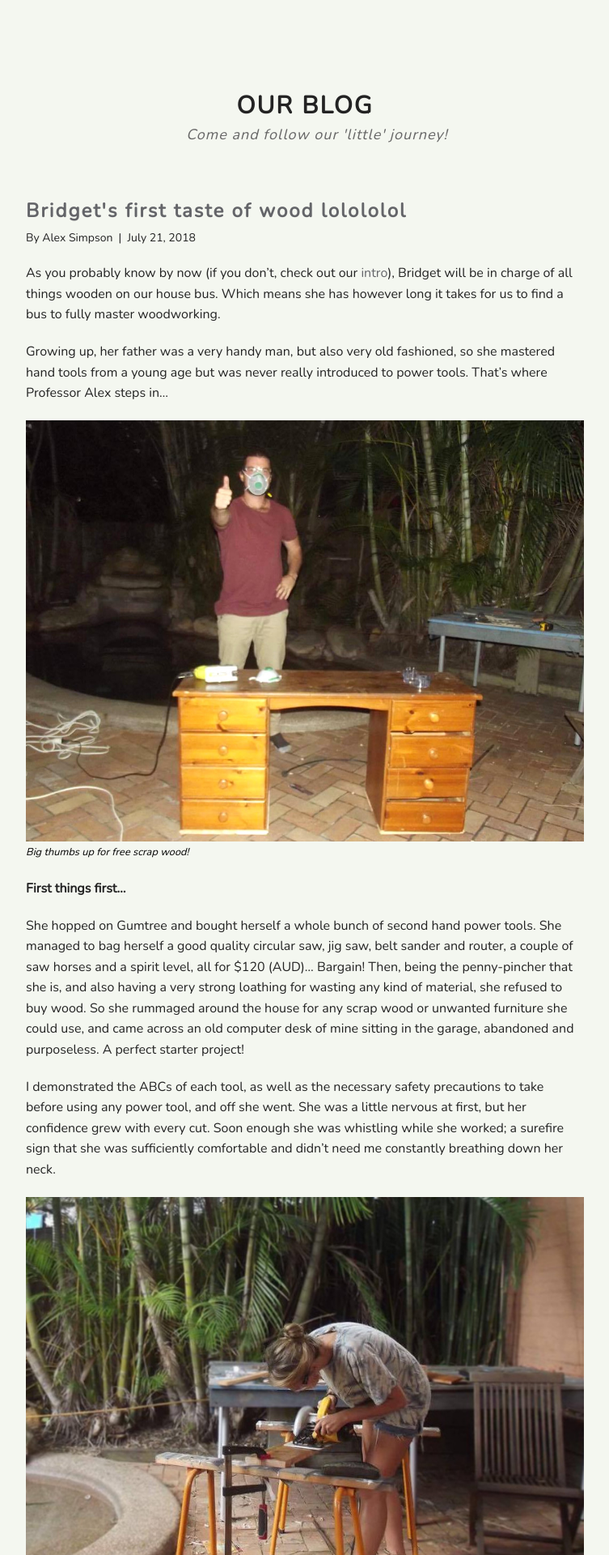
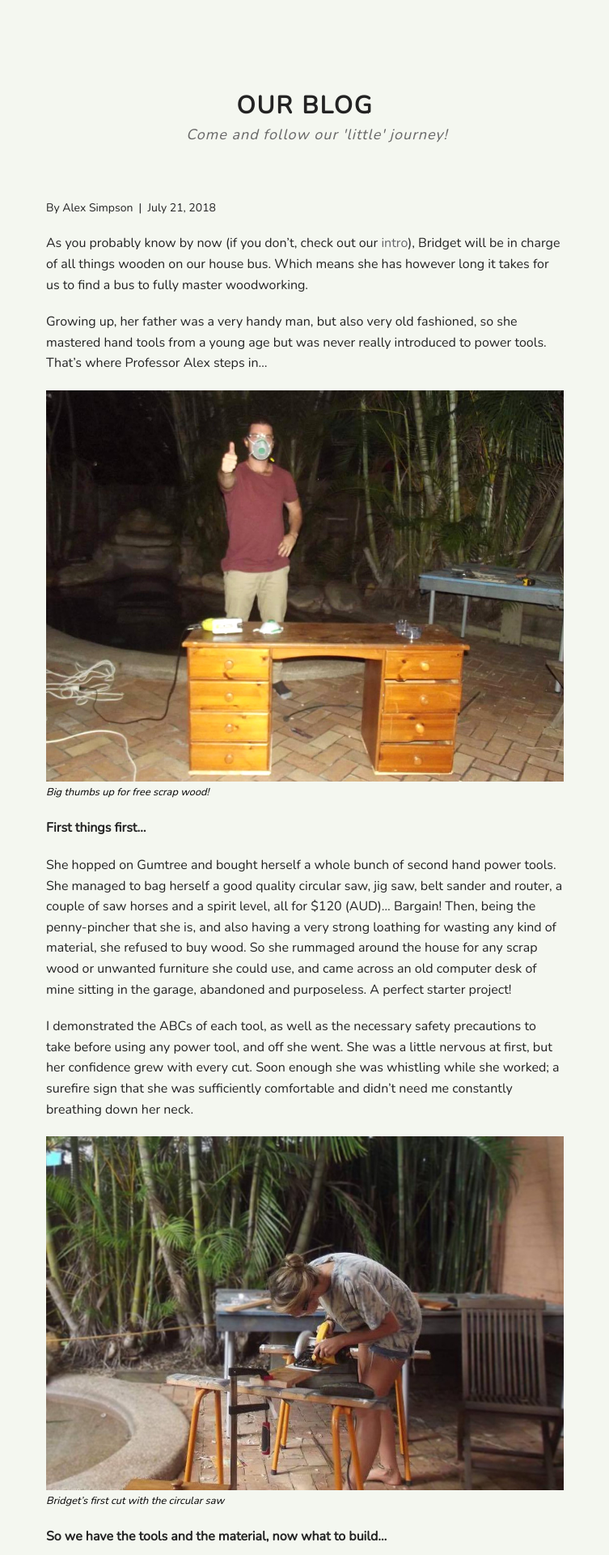
Before and after one commit to vendablefall/littlekiwibus, a Jekyll site: the page built from _posts/2017-05-21-Bridgets_1st_woodworking_project.md, in a window 1280 px wide. Shown: the part 328-2248 px from the top of the page at 81% size, without its empty margins (263-1016 px from the left). Built offline with Jekyll 4.4.1, drawn with Linux system fonts in a browser that asks for light colours; Markdown is read by kramdown in place of the engine named in the settings; comment, search, counter and statistics services are not loaded; some of the changed text lies outside the part shown.

Commit message:
first post complete

```diff
--- a/_posts/2017-05-21-Bridgets_1st_woodworking_project.md
+++ b/_posts/2017-05-21-Bridgets_1st_woodworking_project.md
@@ -1,6 +1,6 @@
 ---
 layout: post
-title:  "Bridget's first taste of wood lolololol"
+title:  ""
 date:   2018-07-21 20:37:53 +0800
 author: "Alex Simpson"
 ---
@@ -12,6 +12,7 @@
 
 <img src="{{site.url}}/images/Bridgets 1st woodworking project/alex_and_original.jpg"/>
 <a class="image-captions">Big thumbs up for free scrap wood!</a>
+<br>
 <!--more-->
 
 **First things first...**
@@ -20,47 +21,43 @@
 
 I demonstrated the ABCs of each tool, as well as the necessary safety precautions to take before using any power tool, and off she went. She was a little nervous at first, but her confidence grew with every cut. Soon enough she was whistling while she worked; a surefire sign that she was sufficiently comfortable and didn't need me constantly breathing down her neck.
 
-<div class="imageHolder1">
-	<img src="{{site.url}}/images/Bridgets 1st woodworking project/circular_saw.jpg" />
-		<div class="caption1">
-		<br>Bridget's first cut with the circular saw
-		</div>
-</div>
+
+<img src="{{site.url}}/images/Bridgets 1st woodworking project/circular_saw.jpg" />
+<a class="image-captions">Bridget's first cut with the circular saw</a>
 <br>
+
 **So we have the tools and the material, now what to build...**
 
 Bridget has been desperately needing new planter boxes for her vegetables for a couple of months now, but, naturally, has been reluctant to buy any. So she decided that would be the perfect starting project for her; nice and simple to start, and an outcome that fits a purpose.
 
-<div class="imageHolder1">
-	<img src="{{site.url}}/images/Bridgets 1st woodworking project/dismantling.jpg" />
-		<div class="caption1">
-		<br>Bridget dismantling the desk, after cutting it in half
-		</div>
-</div>
+<img src="{{site.url}}/images/Bridgets 1st woodworking project/dismantling.jpg" />
+<a class="image-captions">Bridget dismantling the desk, after cutting it in half</a>
 <br>
 
-**The making of the planter box**
+**The making of the planter box...**
 
-So she got to work dismantling the desk into its base parts. Once she had broken it down she decided she liked the inlay of the inside of the drawers, and chose to use them as the sides of her box. For the bottom, she sandwiched two pieces of MDF (from the back of the desk) together with wood glue to give it strength and rigidity. She used dowels to hold it all together, along with wood glue and nails, to make it extra secure.
+So she got to work dismantling the desk into its base parts. Once she had broken it down she decided she liked the inlay of the inside of the drawers, and chose to use them as the sides of her box. For the bottom, she sandwiched two pieces of MDF (from the back of the desk) together with wood glue to give it strength and rigidity. She used dowels to hold it all together, along with more wood glue and nails, to make it extra secure.
 
-<img src="{{site.url}}/images/Bridgets 1st woodworking project/loving_her_box.jpg"/>
-<a class="image-captions">Bridget giving her box some loving</a>
-
+<img src="{{site.url}}/images/Bridgets 1st woodworking project/mid-construction.jpg"/>
+<a class="image-captions">Forming the basic shape</a>
 <br>
 
 Now the main body of it was all fully assembled, and hopefully strong enough, she had to take into account the nature of its purpose, and give it some kind of protection against rot. The first thing she did, mainly to protect the wooden floor it would sit on rather than the just planter box itself, was use the knobs from the drawers to make four little feet on the bottom, to raise it a bit off the floor, minimising the damp and inevitable rotting underneath the box.
 
-She nearly coated it in some diluted PVA wood glue (because she didn't want to take another trip to Bunnings), just to give it a light glaze and give the wood some protection. But Google suggested (and we all know Google knows best) a more natural solution in the form of linseed oil. Linseed oil, it turns out, is a great alternative for finishing wood. It provides a natural protection, while allowing the wood to keep the natural beauty of its grain. But what sold it for us was that, being a natural oil rather than a toxic varnish, it would eliminate all those horrible chemicals permeating into the soil, and being put into our bodies uneccesarily when we eat the vegetables.
+<img src="{{site.url}}/images/Bridgets 1st woodworking project/bridget-box.jpg"/>
+<a class="image-captions">Can spin a screwdriver.</a>
+<br>
 
+She nearly coated it in some diluted PVA wood glue (because she didn't want to take another trip to Bunnings), just to give it a light glaze to give the wood some protection. But Google suggested (and we all know Google knows best) a more natural solution in the form of linseed oil. Linseed oil, it turns out, is a great alternative for finishing wood. It provides a natural protection, while allowing the wood to keep the natural beauty of its grain. But what sold it for us was that, being a natural oil rather than a toxic varnish, it would eliminate all those horrible chemicals permeating into the soil, and being put into our bodies uneccesarily when we eat the vegetables.
 
+<img src="{{site.url}}/images/Bridgets 1st woodworking project/loving_her_box.jpg"/>
+<a class="image-captions">Bridget giving her box some loving</a>
+<br>
 
+**A quick evaluation...**
 
+A few days after she'd finished the box, transferred her vegetables into it, and gotten over the excitement of it all (yes, boxes can be exciting), we were sitting on the deck admiring it. I asked her how she thought it went; any hurdles she encountered and how she overcame them, what she'd change next time, what she found out along the way, etc. She said she was very pleasantly surprised with how it turned out. She loved learning how to use all the tools, and planning how she was going to turn the unwanted desk into something useful (it sounds like we may have found her a passion in upcycling furniture!). She said that she sees now that measuring is key, as she measured a couple of pieces of wood incorrectly and had to discard them from this project. She now knows to always measure twice. But her most astute observation from doing this, and the most important thing she will take away from this, is that, and I quote, "dirt is heavy". Yes Bridget, yes it is.
 
-hurdles and how i overcame them
-
-tips
-what id change next time
-things i found out along the way: dirt is heavy
-
-
-blah blah blahgb
+<img src="{{site.url}}/images/Bridgets 1st woodworking project/planterbox.jpg"/>
+<a class="image-captions">Our veggies love their new home!</a>
+<br>
--- a/css/style.css
+++ b/css/style.css
@@ -656,7 +656,7 @@
 /*blog */
 .post {
   margin: auto;
-  max-width:750px;
+  max-width:700px;
 }
 .post .info, .post .content {
   margin-left: 30px;
```
Also changed, not shown: _posts/2017-06-21-Bridgets_2nd_woodworking_project.md (+23 -2 lines), images/Bridgets 1st woodworking project/18452103_10155632636232439_978315699_o.jpg (deleted), images/Bridgets 1st woodworking project/18452318_10155632639342439_608900250_o.jpg (deleted), images/Bridgets 1st woodworking project/18452764_10155632636092439_930825736_o.jpg (deleted), images/planterbox-400-260.png (deleted), 6 other files.
